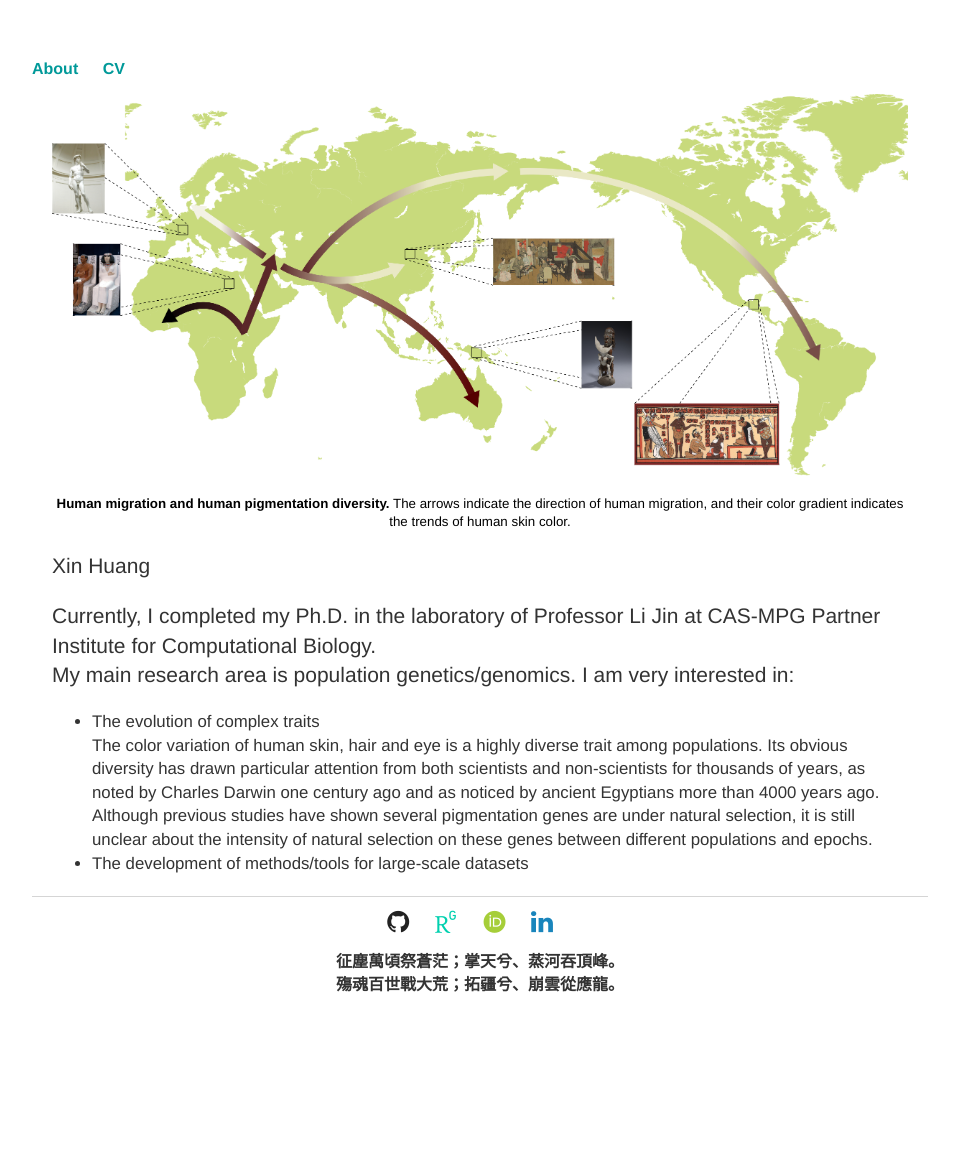
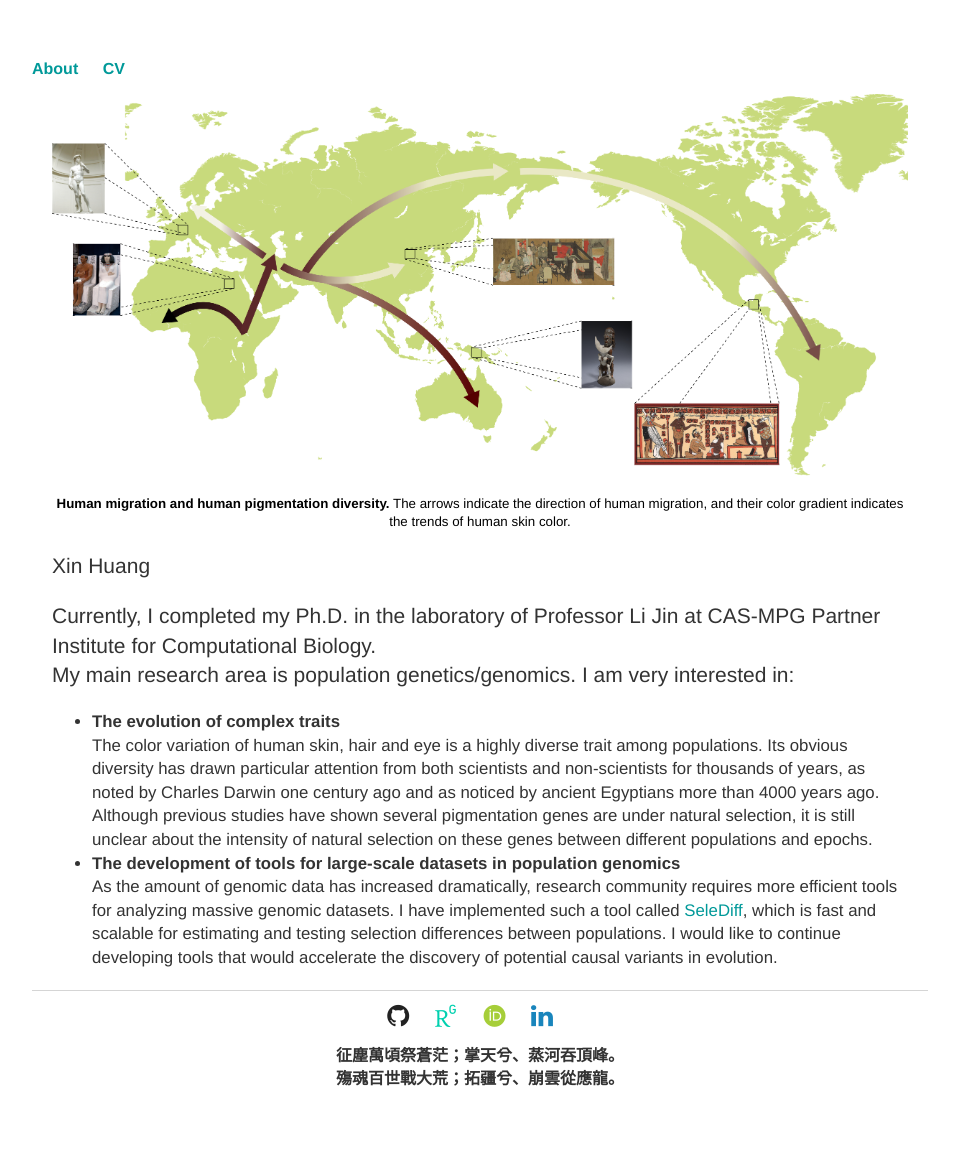
Before and after one commit to xin-huang/xin-huang.github.io, a Jekyll site: the page built from index.html, in a window 1280 px wide. Shown: the whole page, without its empty margins (160-1119 px from the left). Built offline with Jekyll 4.4.1, drawn with Linux system fonts in a browser that asks for light colours; some web fonts are replaced; comment, search, counter and statistics services are not loaded; before the commit the page ends 1056 px from its top, so only the background shows below that.

Commit message:
20180624 Update

```diff
--- a/index.html
+++ b/index.html
@@ -8,20 +8,20 @@ title: Xin Huang
 </div>
 <div class="self">
 	<p>Xin Huang</p>
-    	<p><medium>
+    	<p>
 		Currently, I completed my Ph.D. in the laboratory of Professor Li Jin at CAS-MPG Partner Institute for Computational Biology.<br>
 		My main research area is population genetics/genomics. I am very interested in:<br>
 			<ul>
-				<li>The evolution of complex traits<br>
+                <li><strong>The evolution of complex traits</strong><br>
 					The color variation of human skin, hair and eye is a highly diverse trait among populations.
 					Its obvious diversity has drawn particular attention from both scientists and non-scientists for thousands of years,
 					as noted by Charles Darwin one century ago and as noticed by ancient Egyptians more than 4000 years ago.
 					Although previous studies have shown several pigmentation genes are under natural selection, it is still unclear about
 					the intensity of natural selection on these genes between different populations and epochs.
 				</li>
-                <li>The development of methods/tools for large-scale datasets<br>
+                <li><strong>The development of tools for large-scale datasets in population genomics</strong><br>
+                    As the amount of genomic data has increased dramatically, research community requires more efficient tools for analyzing massive genomic datasets. I have implemented such a tool called <a href="https://github.com/xin-huang/SeleDiff">SeleDiff</a>, which is fast and scalable for estimating and testing selection differences between populations. I would like to continue developing tools that would accelerate the discovery of potential causal variants in evolution.
                 </li>
 			</ul>
-            </medium>
 	</p>
 </div><!-- /.blurb -->
```
